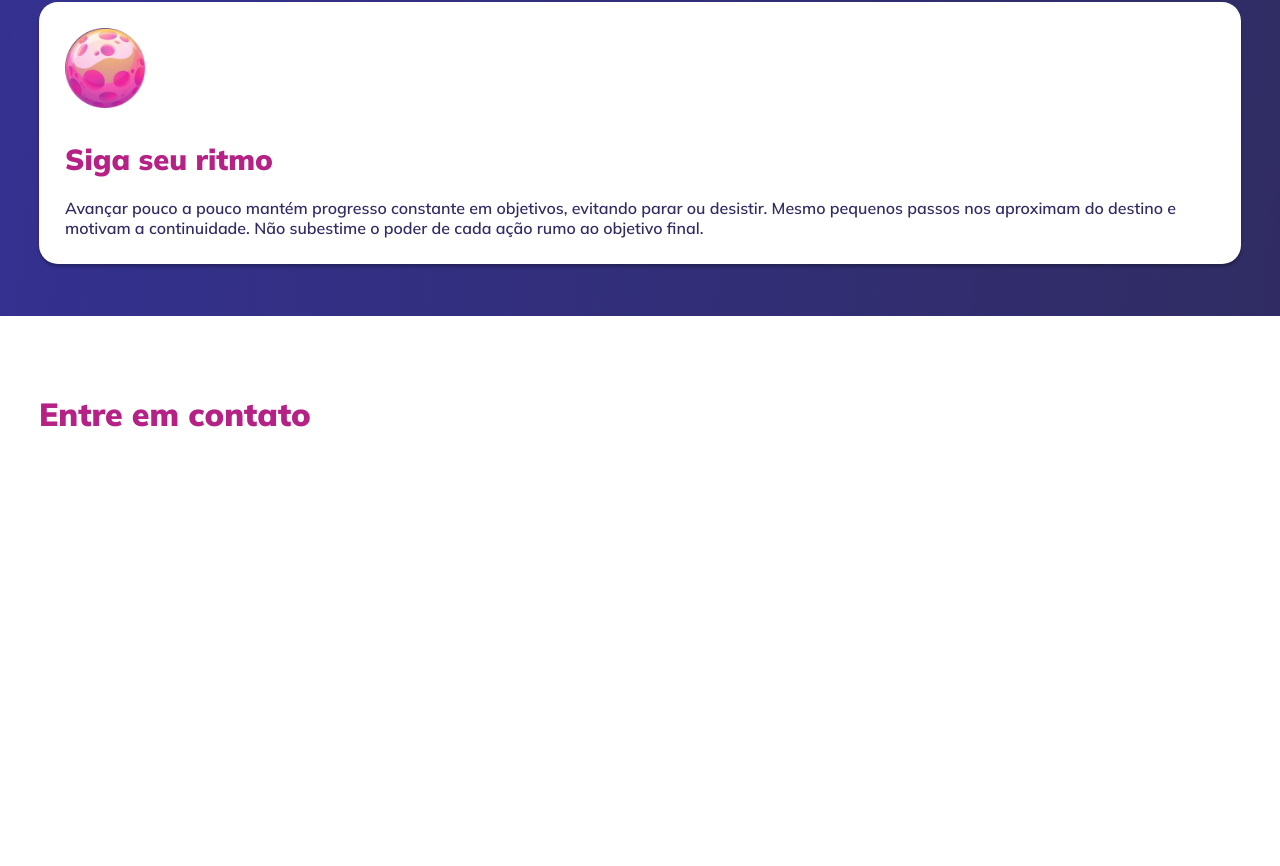
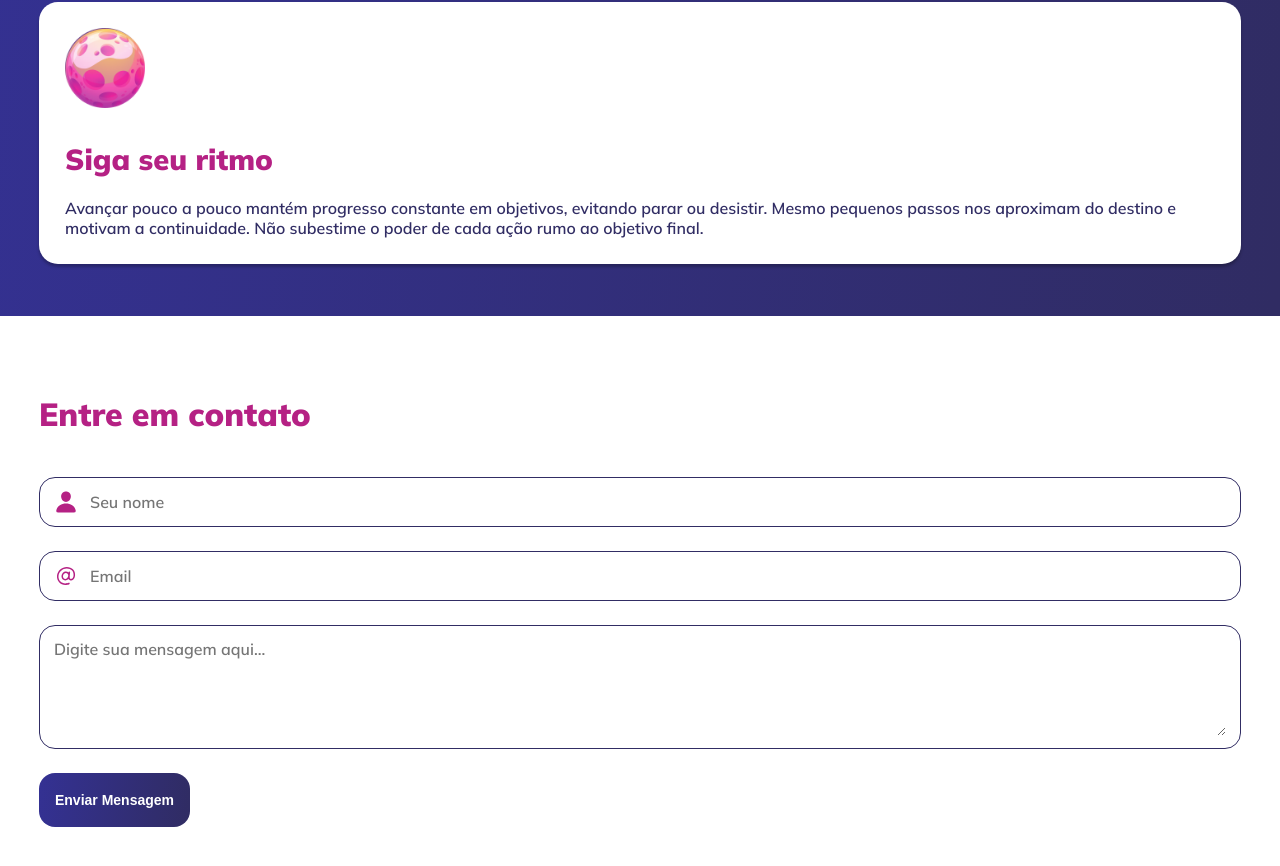
Before and after one commit to denilsonbaptista/explorer-sem-limite, a plain HTML site: page index.html in a window 1280 px wide. Shown: the part 1364-2230 px from the top of the page. Before the commit the page ends 1906 px from the top, so only its background shows below. Drawn offline with Linux system fonts and the light colour scheme; a script that the page names is missing.

Commit message:
completed contact section

```diff
--- a/index.html
+++ b/index.html
@@ -60,6 +60,21 @@
       <fieldset>
         <legend>Entre em contato</legend>
 
+        <div class="input-wrappers">
+          <div class="input-wrapper">
+            <img src="/assets/icon-person.svg" alt="icone de uma pessoa">
+            <input type="text" name="name" id="name" placeholder="Seu nome">
+          </div>
+          <div class="input-wrapper">
+            <img src="/assets/icon-at.svg" alt="icone de um arroba">
+            <input type="email" name="email" id="email" placeholder="Email">
+          </div>
+          <div class="input-wrapper">
+            <textarea name="message" id="message" placeholder="Digite sua mensagem aqui..."></textarea>
+          </div>
+
+          <button>Enviar Mensagem</button>
+        </div>
       </fieldset>
     </form>
   </section>
--- a/style.css
+++ b/style.css
@@ -7,12 +7,18 @@
 :root {
   --ff-text: "Mulish", sans-serif;
 
-  --bg-section: linear-gradient(96.21deg, #343193 0%, #302c63 99.68%);
+  --bg-linear-gradient: linear-gradient(96.21deg, #343193 0%, #302c63 99.68%);
+  --bg-linear-gradiente-hover: linear-gradient(
+    338deg,
+    rgba(2, 0, 36, 1) 0%,
+    rgba(171, 165, 255, 1) 93%
+  );
   --bg-moon: #ffffff;
 
   font-size: 62.5%;
   --fc-pink: #b52184;
   --fc-blue-dark: #312d64;
+  --fc-white: #ffffff;
 }
 
 body {
@@ -60,7 +66,7 @@ p {
 #information {
   padding: 5.2rem 3.9rem;
 
-  background: var(--bg-section);
+  background: var(--bg-linear-gradient);
 
   display: flex;
   flex-direction: column;
@@ -112,3 +118,82 @@ p {
 
   margin-bottom: 4.3rem;
 }
+
+#contact form .input-wrappers {
+  display: flex;
+  flex-direction: column;
+  gap: 2.4rem;
+}
+
+#contact form .input-wrapper {
+  display: flex;
+  align-items: center;
+  gap: 1.2rem;
+
+  border: 1.6px solid var(--fc-blue-dark);
+  border-radius: 1.6rem;
+
+  padding: 1.2rem 1.4rem;
+}
+
+/* :focus-within seleciona o elemento pai que contém o elemento em foco. */
+#contact form .input-wrapper:focus-within {
+  border: 1.6px solid var(--fc-pink);
+}
+
+#contact form .input-wrapper input {
+  width: 100%;
+
+  font-family: var(--ff-text);
+  font-weight: 600;
+  font-size: 1.6rem;
+  line-height: 100%;
+
+  color: var(--fc-blue-dark);
+
+  border: 0px;
+}
+
+#contact form .input-wrapper input:focus {
+  outline: 0px;
+}
+
+#contact form .input-wrapper textarea {
+  width: 100%;
+  height: 9.8rem;
+
+  border: none;
+
+  font-family: var(--ff-text);
+  font-weight: 600;
+  font-size: 1.6rem;
+  line-height: 140%;
+  /* or 22px */
+
+  color: var(--fc-blue-dark);
+}
+
+#contact form .input-wrapper textarea:focus {
+  outline: 0px;
+}
+
+#contact form button {
+  width: 15.1rem;
+
+  padding: 1.5rem;
+  border: none;
+  border-radius: 1.6rem;
+
+  font-weight: 700;
+  font-size: 1.4rem;
+  line-height: 2.4rem;
+  color: var(--fc-white);
+
+  background: var(--bg-linear-gradient);
+
+  cursor: pointer;
+}
+
+#contact form button:hover {
+  background: var(--bg-linear-gradiente-hover);
+}
```
Also changed, not shown: assets/icon-at.svg (added).
